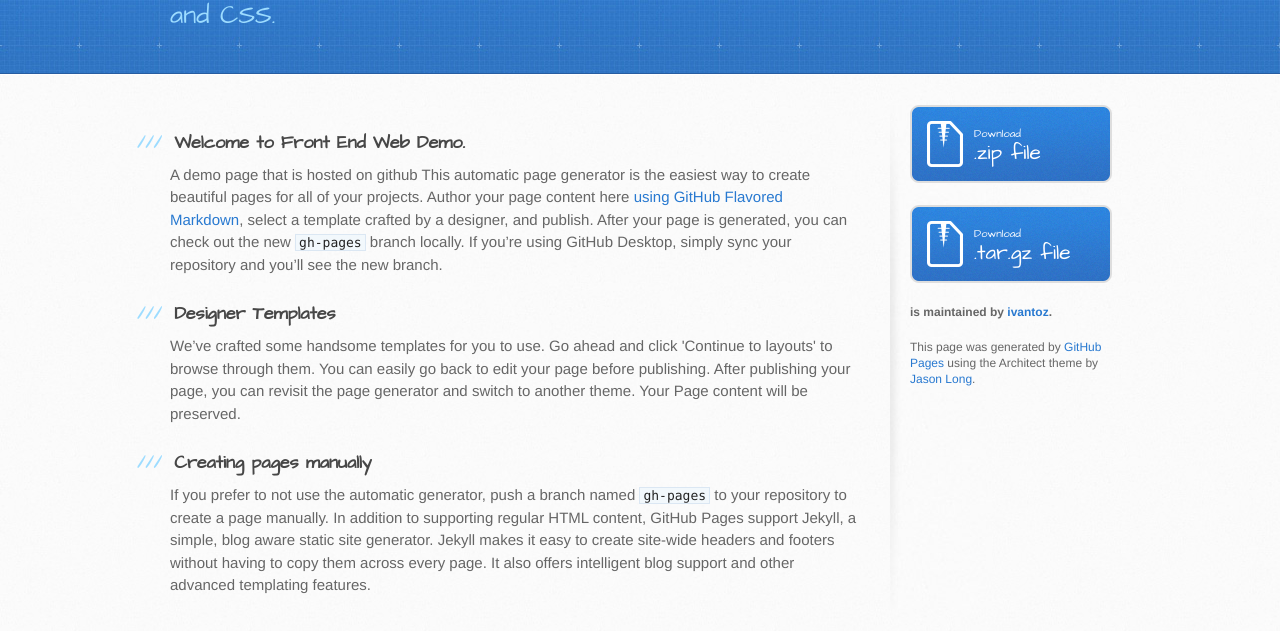
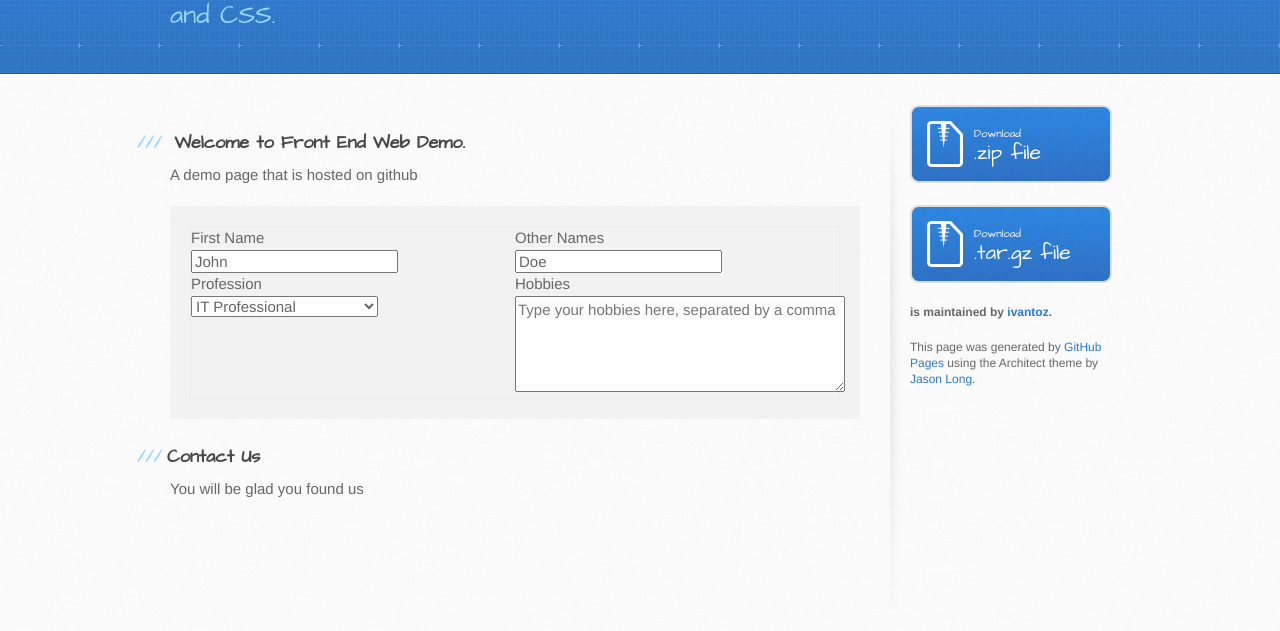
Before and after one commit to ivantoz/Front-End_Demo, a plain HTML site: page index.html in a window 1280 px wide. Shown: the part 195-826 px from the top of the page. Drawn offline with Linux system fonts and the light colour scheme.

Commit message:
Added a form UI to the index.html and CSS class for the table int he stylesheets.css

```diff
--- a/index.html
+++ b/index.html
@@ -31,18 +31,40 @@
           <h3>
 <a id="welcome-to-front-end-web-demo" class="anchor" href="#welcome-to-front-end-web-demo" aria-hidden="true"><span aria-hidden="true" class="octicon octicon-link"></span></a>Welcome to Front End Web Demo.</h3>
 
-<p>A demo page that is hosted on github
-This automatic page generator is the easiest way to create beautiful pages for all of your projects. Author your page content here <a href="https://guides.github.com/features/mastering-markdown/">using GitHub Flavored Markdown</a>, select a template crafted by a designer, and publish. After your page is generated, you can check out the new <code>gh-pages</code> branch locally. If you’re using GitHub Desktop, simply sync your repository and you’ll see the new branch.</p>
+<p>A demo page that is hosted on github</p>
+          <form action="">
+            <table class="table">
+              <tr>
+                <td>First Name</td>
+                <td>Other Names</td>
+              </tr>
+              <tr>
+                <td><input type="text" name="firstname" value="John"></td>
+                <td><input type="text" name="othernames" value="Doe"></td>
+              </tr>
+              <tr>
+                <td>Profession</td>
+                <td>Hobbies</td>
+              </tr>
+              <tr>
+                <td>
+                  <select name="profession">
+                    <option value="IT">IT Professional</option>
+                    <option value="Business">Business man or woman</option>
+                  </select>
+                </td>
+                <td>
+                  <textarea rows="4" cols="" style="width: 100%" placeholder="Type your hobbies here, separated by a comma"></textarea>
+                </td>
+              </tr>
 
-<h3>
-<a id="designer-templates" class="anchor" href="#designer-templates" aria-hidden="true"><span aria-hidden="true" class="octicon octicon-link"></span></a>Designer Templates</h3>
+            </table>
+          </form>
 
-<p>We’ve crafted some handsome templates for you to use. Go ahead and click 'Continue to layouts' to browse through them. You can easily go back to edit your page before publishing. After publishing your page, you can revisit the page generator and switch to another theme. Your Page content will be preserved.</p>
+          <h3>Contact Us</h3>
+          <p>You will be glad you found us</p>
 
-<h3>
-<a id="creating-pages-manually" class="anchor" href="#creating-pages-manually" aria-hidden="true"><span aria-hidden="true" class="octicon octicon-link"></span></a>Creating pages manually</h3>
 
-<p>If you prefer to not use the automatic generator, push a branch named <code>gh-pages</code> to your repository to create a page manually. In addition to supporting regular HTML content, GitHub Pages support Jekyll, a simple, blog aware static site generator. Jekyll makes it easy to create site-wide headers and footers without having to copy them across every page. It also offers intelligent blog support and other advanced templating features.</p>
         </section>
 
         <aside id="sidebar">
--- a/stylesheets/stylesheet.css
+++ b/stylesheets/stylesheet.css
@@ -180,6 +180,10 @@ sub {
 /**
  * Remove border when inside `a` element in IE 8/9/10.
  */
+table, th, td {
+  border: 0px solid black;
+  vertical-align: top;
+}
 
 img {
   border: 0;
@@ -598,8 +602,7 @@ th {
 
 td {
   font-weight: 300;
-  text-align: center;
-  border: 1px solid #ebebeb;
+
 }
 
 form {
```
